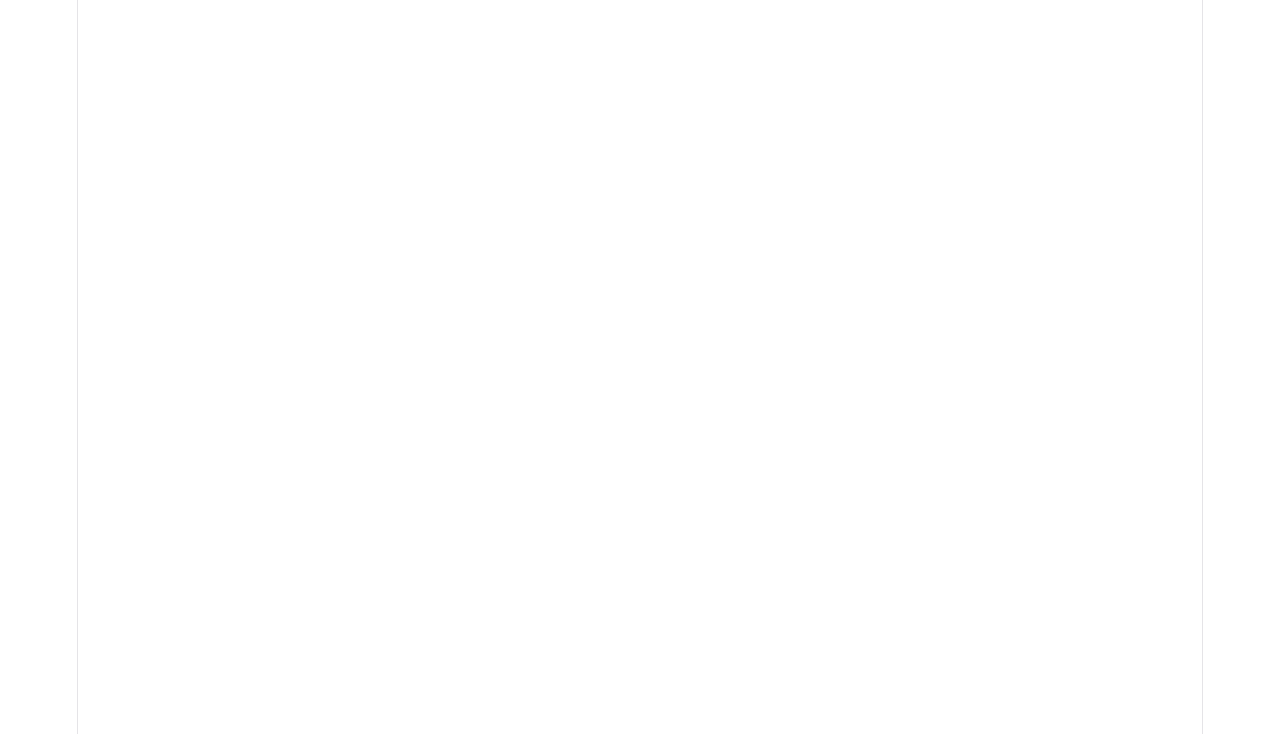
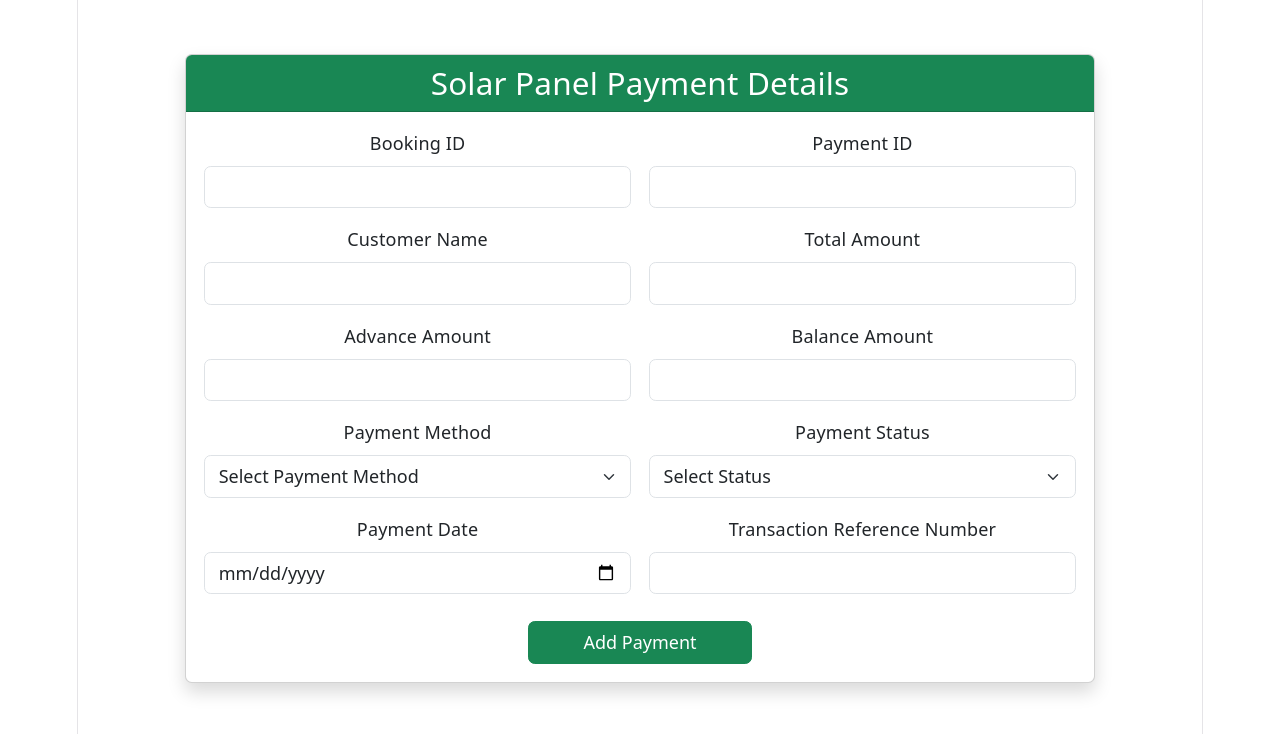
Before and after one commit to a5hil/solar-panel-installation-booking-app, a React (Vite) app: page / in a window 1280 px wide. Shown: the top 734 px of the page. Built offline with nearby package versions, Linux system fonts and the light colour scheme.

Commit message:
AddPayment Modified

```diff
--- a/src/App.jsx
+++ b/src/App.jsx
@@ -1,9 +1,11 @@
 import './App.css'
+import AddPayment from './components/AddPayment'
 
 function App() {
 
   return (
     <>
+    <AddPayment/>
     </>
   )
 }
```
